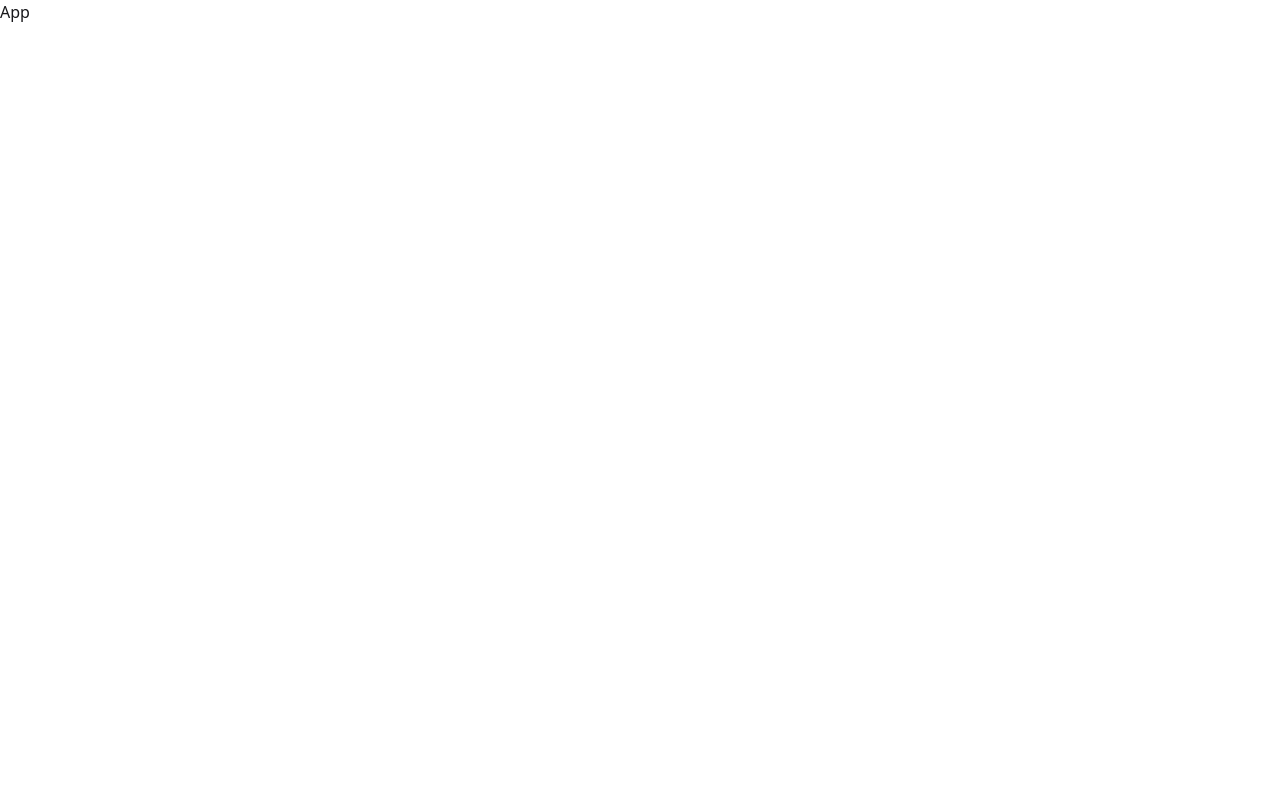
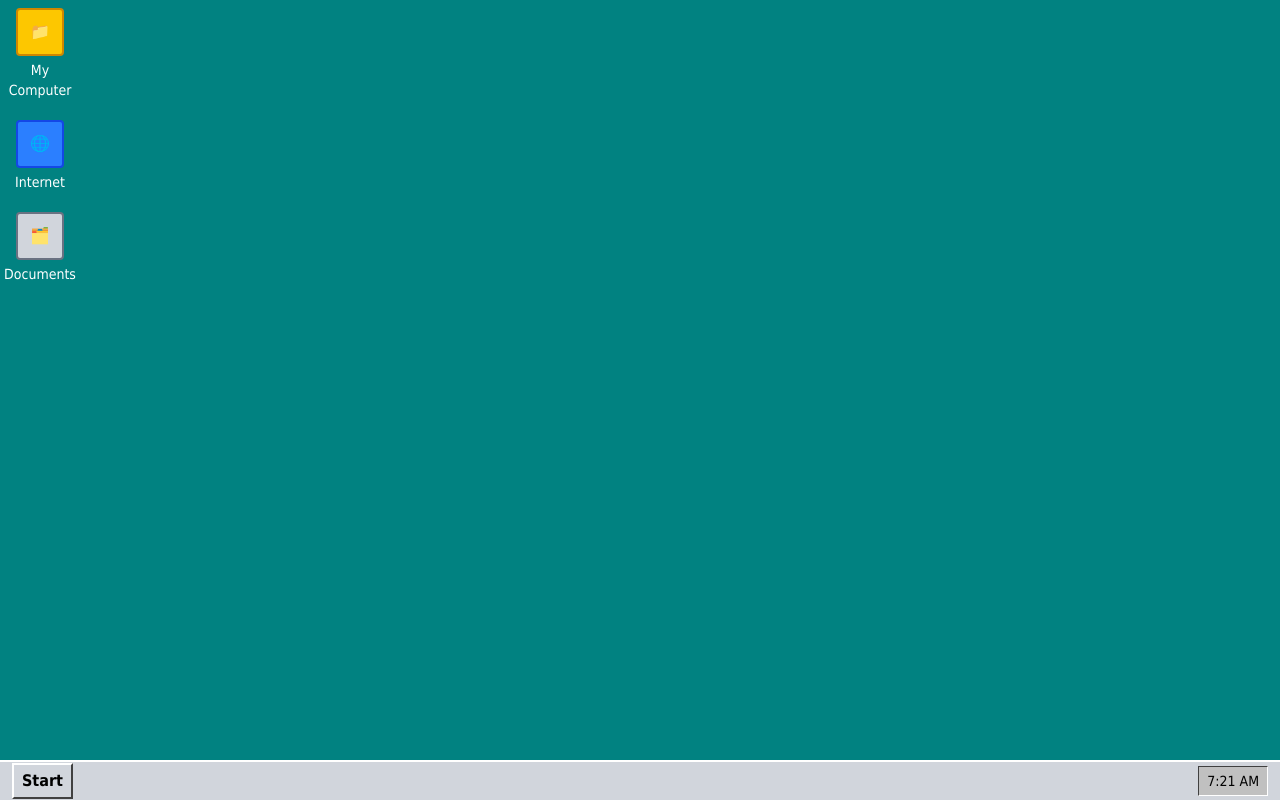
Before and after one commit to stha-prasun/Personal-Portfolio, a React (Vite) app in the folder frontend/: page / in a window 1280 px wide. Built offline with nearby package versions, Linux system fonts and the light colour scheme.

Commit message:
Home Page

```diff
--- a/frontend/package.json
+++ b/frontend/package.json
@@ -13,6 +13,7 @@
     "@tailwindcss/vite": "^4.1.12",
     "react": "^19.1.1",
     "react-dom": "^19.1.1",
+    "react-router-dom": "^7.8.2",
     "tailwindcss": "^4.1.12"
   },
   "devDependencies": {
--- a/frontend/src/App.tsx
+++ b/frontend/src/App.tsx
@@ -1,7 +1,15 @@
+import { createBrowserRouter, RouterProvider } from "react-router-dom";
+import Home from "./components/Home";
+
 const App = () => {
-  return (
-    <div>App</div>
-  )
-}
+  const appRouter = createBrowserRouter([
+    {
+      path: "/",
+      element: <Home />,
+    },
+  ]);
 
-export default App
+  return <RouterProvider router={appRouter} />;
+};
+
+export default App;
--- /dev/null
+++ b/frontend/src/components/Home.tsx
@@ -0,0 +1,153 @@
+import { useState, useEffect } from 'react';
+
+const Home = () => {
+  const [currentTime, setCurrentTime] = useState('');
+  const [showStartMenu, setShowStartMenu] = useState(false);
+
+  // Update clock
+  useEffect(() => {
+    const updateClock = () => {
+      const now = new Date();
+      let hours = now.getHours();
+      const minutes = now.getMinutes();
+      const ampm = hours >= 12 ? 'PM' : 'AM';
+
+      hours = hours % 12;
+      if (hours === 0) hours = 12;
+
+      const minutesStr = minutes < 10 ? '0' + minutes : minutes;
+      const timeStr = `${hours}:${minutesStr} ${ampm}`;
+
+      setCurrentTime(timeStr);
+    };
+
+    updateClock();
+    const interval = setInterval(updateClock, 1000);
+
+    return () => clearInterval(interval);
+  }, []);
+
+  // Close start menu when clicking outside
+  useEffect(() => {
+    const handleClickOutside = (e: MouseEvent) => {
+      const target = e.target as HTMLElement;
+      if (!target.closest('#startBtn') && !target.closest('#startMenu')) {
+        setShowStartMenu(false);
+      }
+    };
+
+    document.addEventListener('click', handleClickOutside);
+    return () => document.removeEventListener('click', handleClickOutside);
+  }, []);
+
+  const toggleStartMenu = () => {
+    setShowStartMenu(!showStartMenu);
+  };
+
+  return (
+    <div
+      className="h-screen flex flex-col"
+      style={{
+        background: '#018281',
+        fontFamily: '"Tahoma", "MS Sans Serif", "Geneva", "Verdana", "sans-serif"'
+      }}
+    >
+      {/* Desktop */}
+      <div className="flex-1 p-2 flex flex-col items-start space-y-5">
+        {/* Desktop Icons */}
+        <div className="flex flex-col items-center w-16 cursor-pointer select-none">
+          <div className="w-12 h-12 mb-1 bg-yellow-400 rounded border-2 border-yellow-600 flex items-center justify-center">
+            📁
+          </div>
+          <span className="text-white text-sm text-center">My Computer</span>
+        </div>
+
+        <div className="flex flex-col items-center w-16 cursor-pointer select-none">
+          <div className="w-12 h-12 mb-1 bg-blue-500 rounded border-2 border-blue-700 flex items-center justify-center">
+            🌐
+          </div>
+          <span className="text-white text-sm text-center">Internet</span>
+        </div>
+
+        <div className="flex flex-col items-center w-16 cursor-pointer select-none">
+          <div className="w-12 h-12 mb-1 bg-gray-300 rounded border-2 border-gray-500 flex items-center justify-center">
+            🗂️
+          </div>
+          <span className="text-white text-sm text-center">Documents</span>
+        </div>
+      </div>
+
+      {/* Taskbar */}
+      <div className="h-10 bg-gray-300 text-black flex items-center px-3 relative border-t-2 border-white">
+        <button
+          id="startBtn"
+          onClick={toggleStartMenu}
+          className="bg-gray-300 text-black px-2 py-1 font-bold hover:bg-gray-200 active:bg-gray-400"
+          style={{
+            borderTop: '2px solid white',
+            borderLeft: '2px solid white',
+            borderBottom: '2px solid #404040',
+            borderRight: '2px solid #404040'
+          }}
+        >
+          Start
+        </button>
+
+        <div className="flex-1"></div>
+
+        <div
+          className="text-sm text-black px-2 py-1"
+          style={{
+            borderTop: '1px solid #404040',
+            borderLeft: '1px solid #404040',
+            borderBottom: '1px solid white',
+            borderRight: '1px solid white',
+            background: '#c0c0c0'
+          }}
+        >
+          {currentTime}
+        </div>
+      </div>
+
+      {/* Start Menu Popup */}
+      {showStartMenu && (
+        <div
+          id="startMenu"
+          className="fixed bottom-10 left-2 w-48 bg-gray-300 shadow-lg z-50"
+          style={{
+            borderTop: '2px solid white',
+            borderLeft: '2px solid white',
+            borderBottom: '2px solid #404040',
+            borderRight: '2px solid #404040'
+          }}
+        >
+          <ul className="flex flex-col">
+            <li className="px-3 py-2 hover:bg-blue-600 hover:text-white cursor-pointer border-b border-gray-400">
+              Programs
+            </li>
+            <li className="px-3 py-2 hover:bg-blue-600 hover:text-white cursor-pointer border-b border-gray-400">
+              Documents
+            </li>
+            <li className="px-3 py-2 hover:bg-blue-600 hover:text-white cursor-pointer border-b border-gray-400">
+              Settings
+            </li>
+            <li className="px-3 py-2 hover:bg-blue-600 hover:text-white cursor-pointer border-b border-gray-400">
+              Find
+            </li>
+            <li className="px-3 py-2 hover:bg-blue-600 hover:text-white cursor-pointer border-b border-gray-400">
+              Help
+            </li>
+            <li className="px-3 py-2 hover:bg-blue-600 hover:text-white cursor-pointer border-b border-gray-400">
+              Run...
+            </li>
+            <li className="px-3 py-2 hover:bg-blue-600 hover:text-white cursor-pointer">
+              Shut Down...
+            </li>
+          </ul>
+        </div>
+      )}
+    </div>
+  );
+};
+
+export default Home;
```
Also changed, not shown: 1 other file (tests, documents, lock files or other folders).
